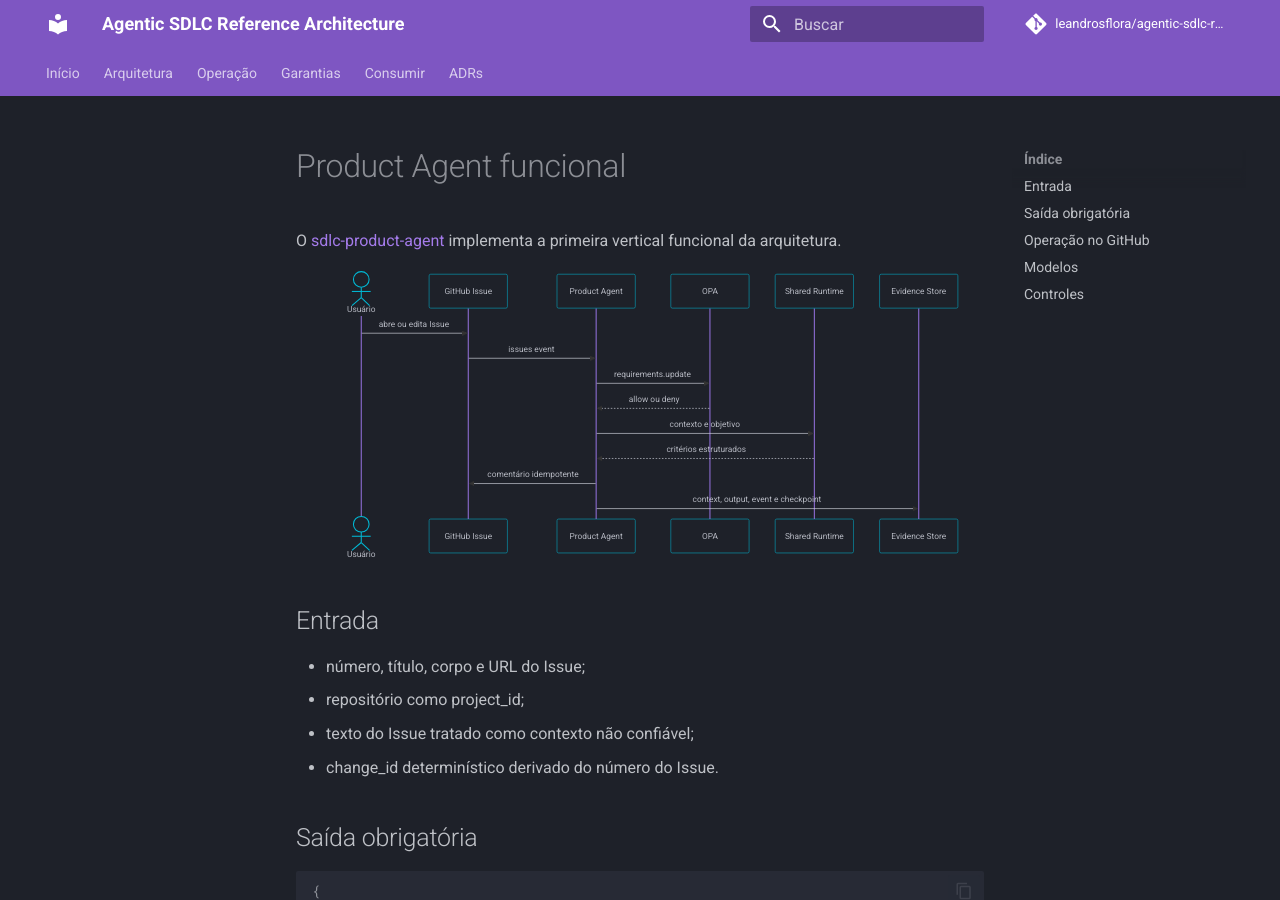
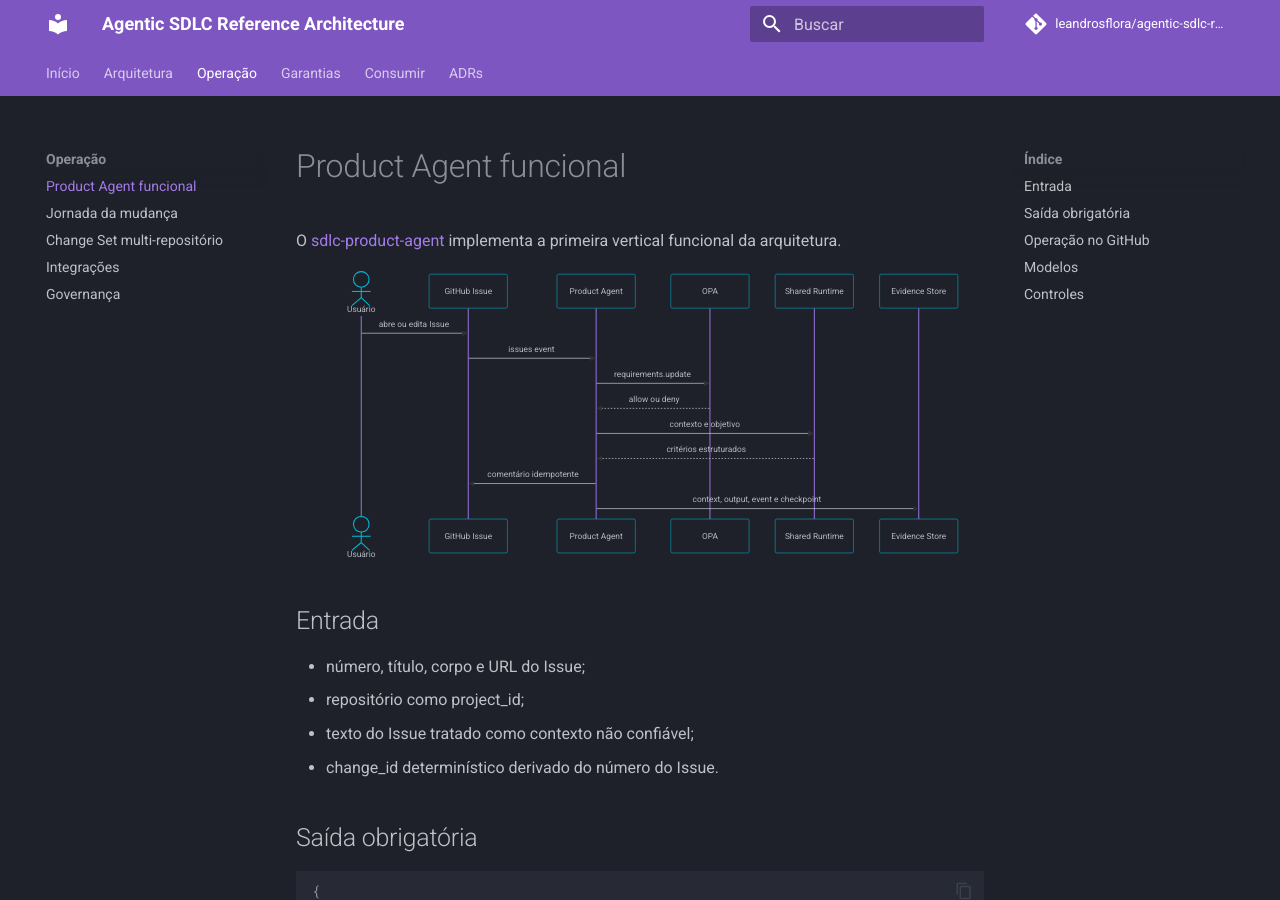
Before and after one commit to leandrosflora/agentic-sdlc-reference-architecture, an MkDocs documentation site: the page built from docs/product-agent.md, in a window 1280 px wide and 900 px high. Built offline with MkDocs 1.6.1 and Material for MkDocs 9.7.7, drawn with Linux system fonts in a browser that asks for light colours; comment, search, counter and statistics services are not loaded.

Commit message:
docs: add Product Agent to MkDocs

```diff
--- a/mkdocs.yml
+++ b/mkdocs.yml
@@ -34,6 +34,7 @@
       - Runtime dos agentes: agent-runtime.md
       - Modelo de contexto: context-model.md
   - Operação:
+      - Product Agent funcional: product-agent.md
       - Jornada da mudança: change-journey.md
       - Change Set multi-repositório: multi-repository-change-set.md
       - Integrações: tool-integration-matrix.md
```
